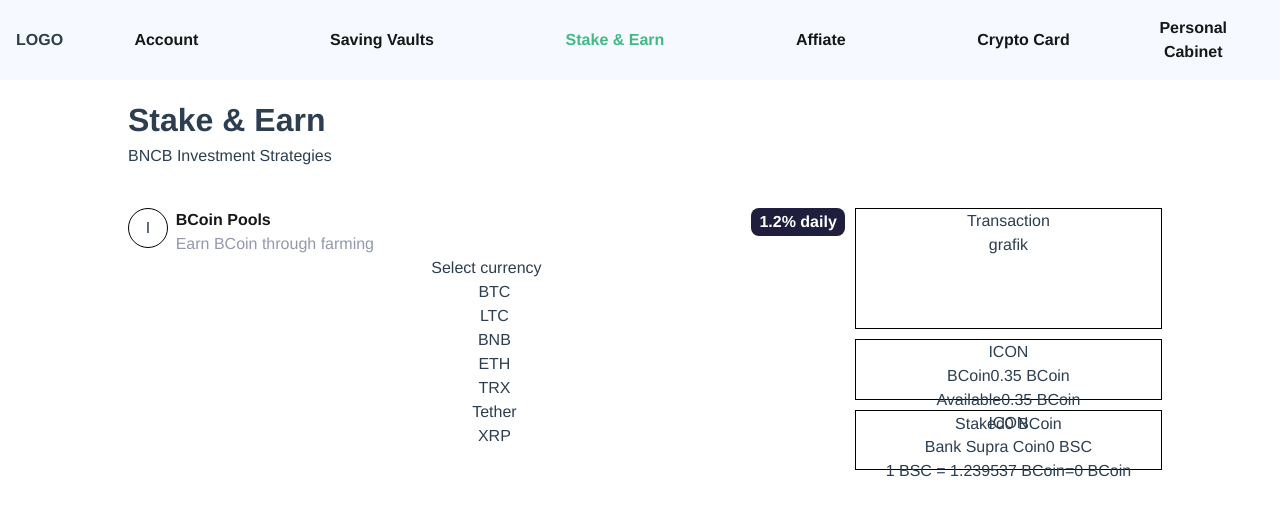
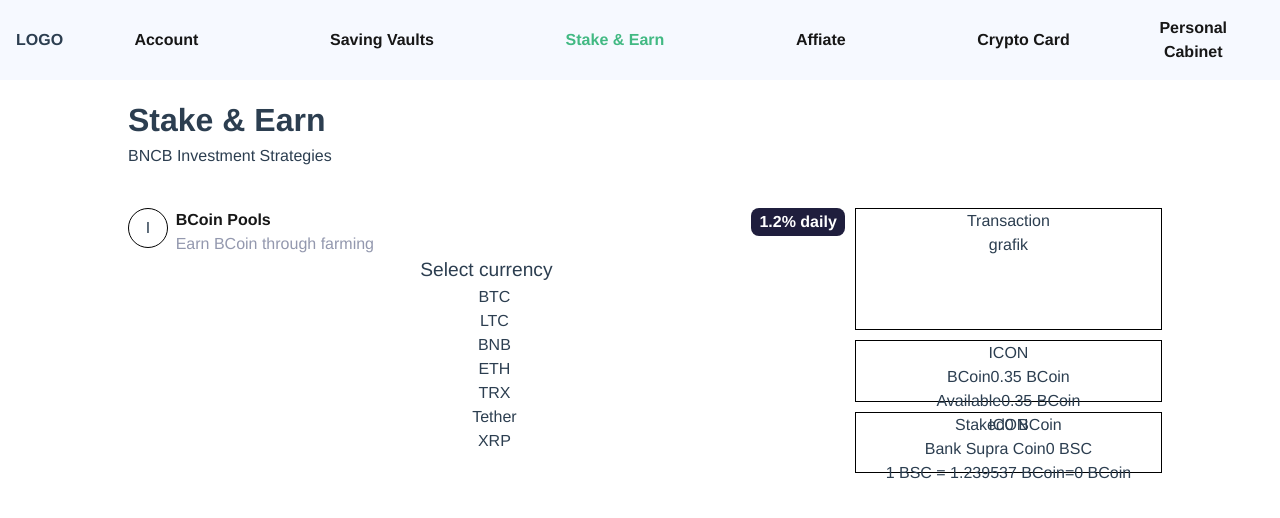
Before and after one commit to komalxfrlv/cryban, a Vue app: page /StakeEarn in a window 1280 px wide. Shown: the top 518 px of the page. Built offline with nearby package versions, Linux system fonts and the light colour scheme; some icons are missing.

Commit message:
add title class

```diff
--- a/src/views/StakeEarn.vue
+++ b/src/views/StakeEarn.vue
@@ -18,7 +18,7 @@
                     </div>
                 </div>
                 <div class="currency">
-                    <text>Select currency</text>
+                    <text class="currency-title">Select currency</text>
                     <div class="valut-blocks">
                         <div
                             class="block"
@@ -299,6 +299,9 @@ export default{
                 color: white !important;
                 .valute{color: white !important;}
             }
+            .currency-title{
+                font-size: 1.2rem;
+            }
         }
     }
     .transaction{
```
